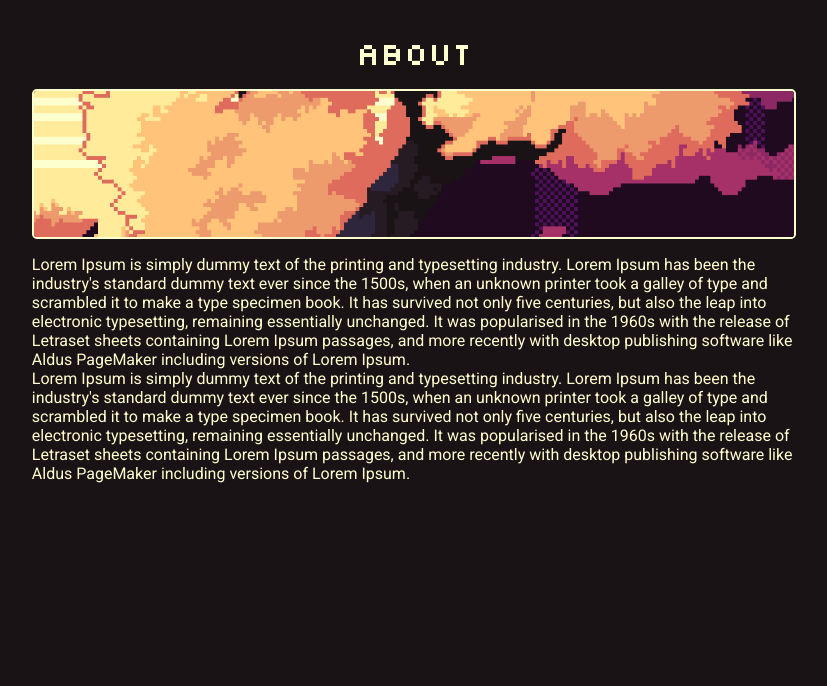
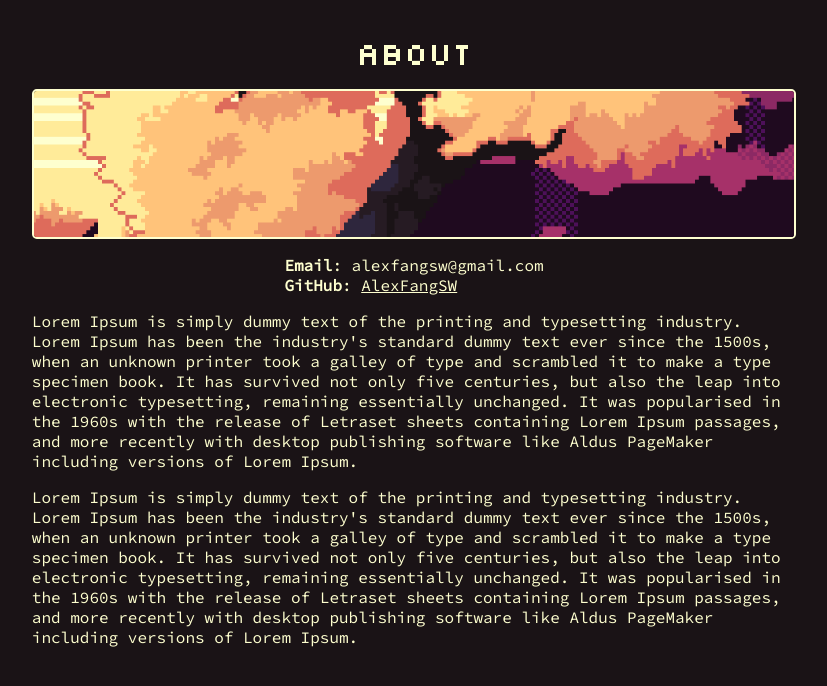
Before and after one commit to AlexFangSW/PersonalWebsite, a Next.js app: page /about in a window 1280 px wide. Shown: the top 686 px of the page, without its empty margins (226-1053 px from the left). Built offline with nearby package versions, Linux system fonts and the light colour scheme.

Commit message:
feat: add contects in about page

```diff
--- a/src/app/(tabs)/about/page.module.css
+++ b/src/app/(tabs)/about/page.module.css
@@ -0,0 +1,3 @@
+.main {
+  row-gap: 1rem;
+}
--- a/src/app/(tabs)/about/page.tsx
+++ b/src/app/(tabs)/about/page.tsx
@@ -1,10 +1,23 @@
 import TabHeader from "@/components/TabHeader";
+import styles from "./page.module.css";
+import Link from "next/link";
 
 export default function Page() {
   return (
     <div className={`center-container content-container tab-content-container`}>
       <TabHeader title="ABOUT" image="/tree.png" />
-      <main className={`center-container inner-content`}>
+      <main className={`center-container inner-content ${styles.main}`}>
+        <div>
+          <p>
+            <strong>Email</strong>: alexfangsw@gmail.com
+          </p>
+          <p>
+            <strong>GitHub</strong>:{" "}
+            <Link href={"https://github.com/AlexFangSW"}>
+              <u>AlexFangSW</u>
+            </Link>
+          </p>
+        </div>
         <p>
           Lorem Ipsum is simply dummy text of the printing and typesetting
           industry. Lorem Ipsum has been the industry's standard dummy text ever
--- a/src/app/layout.tsx
+++ b/src/app/layout.tsx
@@ -1,11 +1,6 @@
 import type { Metadata } from "next";
 import "./globals.css";
-import { Roboto } from "next/font/google";
-
-const roboto = Roboto({
-  weight: "400",
-  subsets: ["latin"],
-});
+import { sourceCodePro } from "@/utils/fonts";
 
 export const metadata: Metadata = {
   title: "AlexFangSW Personal Website",
@@ -19,7 +14,7 @@ export default function RootLayout({
 }>) {
   return (
     <html lang="en">
-      <body className={`${roboto.className}`}>{children}</body>
+      <body className={`${sourceCodePro.className}`}>{children}</body>
     </html>
   );
 }
```
Also changed, not shown: src/app/page.tsx (+5 -4 lines).
